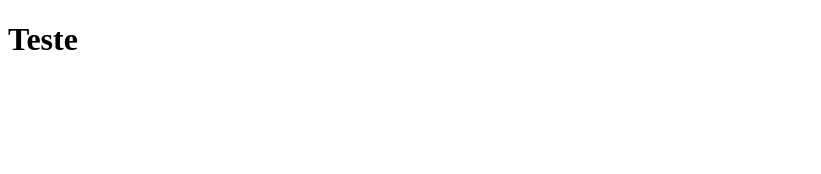
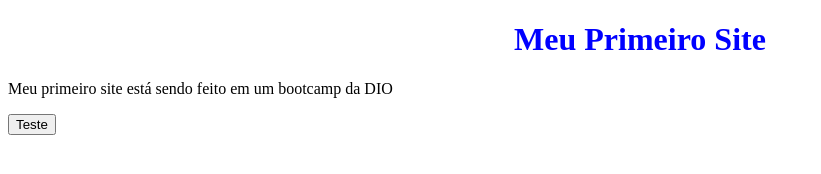
Before and after one commit to andre-s-nascimento/pokedex, a plain HTML site: page index.html in a window 1280 px wide. Shown: the whole page, without its empty margins (0-821 px from the left). Drawn offline with Linux system fonts and the light colour scheme.

Commit message:
Final Introdução (Pokedex)

```diff
--- a/index.html
+++ b/index.html
@@ -1,11 +1,38 @@
 <!DOCTYPE html>
 <html lang="pt-BR">
+
 <head>
     <meta charset="UTF-8">
     <meta name="viewport" content="width=device-width, initial-scale=1.0">
     <title>Pokedex</title>
+
+    <style>
+        h1 {
+            color: red;
+        }
+
+        h1 {
+            color: blue;
+            text-align: center;
+        }
+    </style>
 </head>
+
 <body>
-    <h1>Teste</h1>
+
+    <h1>Meu Primeiro Site</h1>
+    <p>Meu primeiro site está sendo feito em um bootcamp da DIO</p>
+
+    <button id="btnTeste" type="button">
+        Teste
+    </button>
+
+    <script>
+        const btnTeste = document.getElementById("btnTeste")
+        btnTeste.addEventListener("click", function () {
+            console.log('Clicou no botão')
+        })
+    </script>
 </body>
+
 </html>
```
